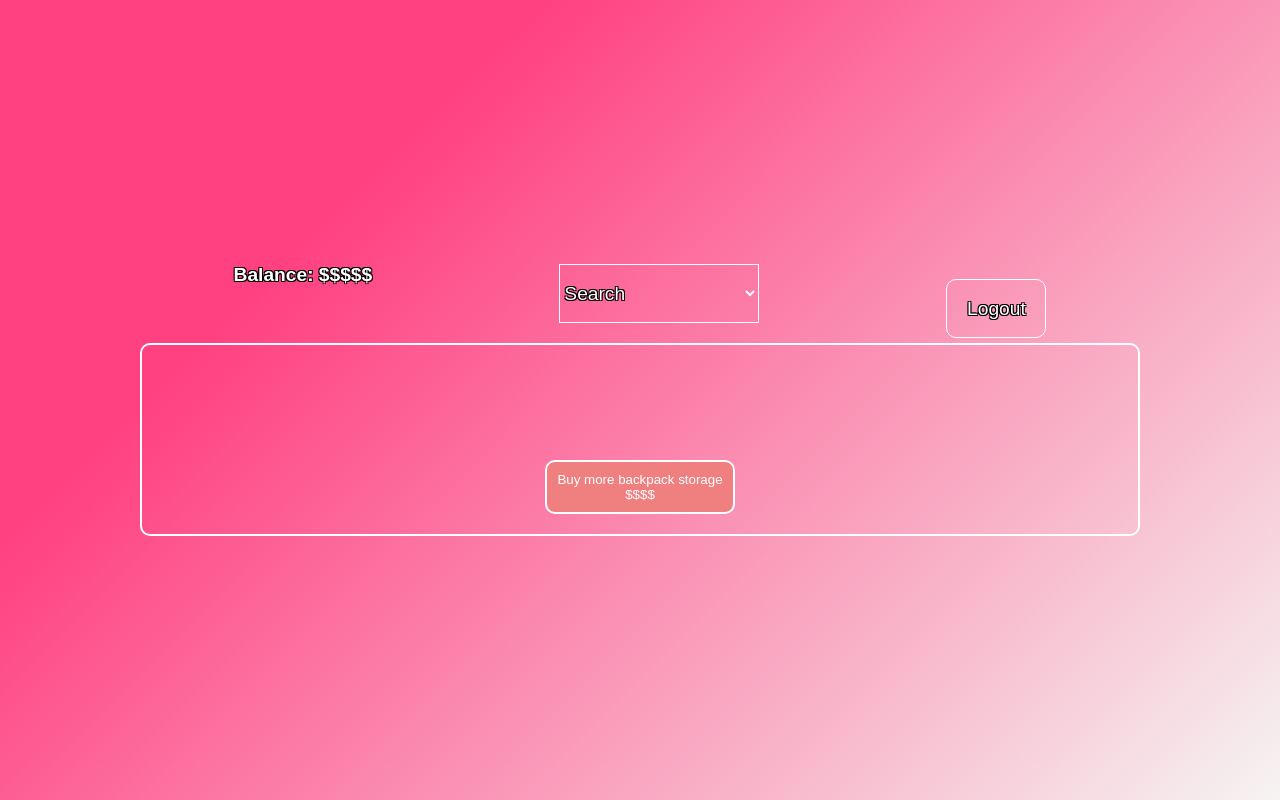
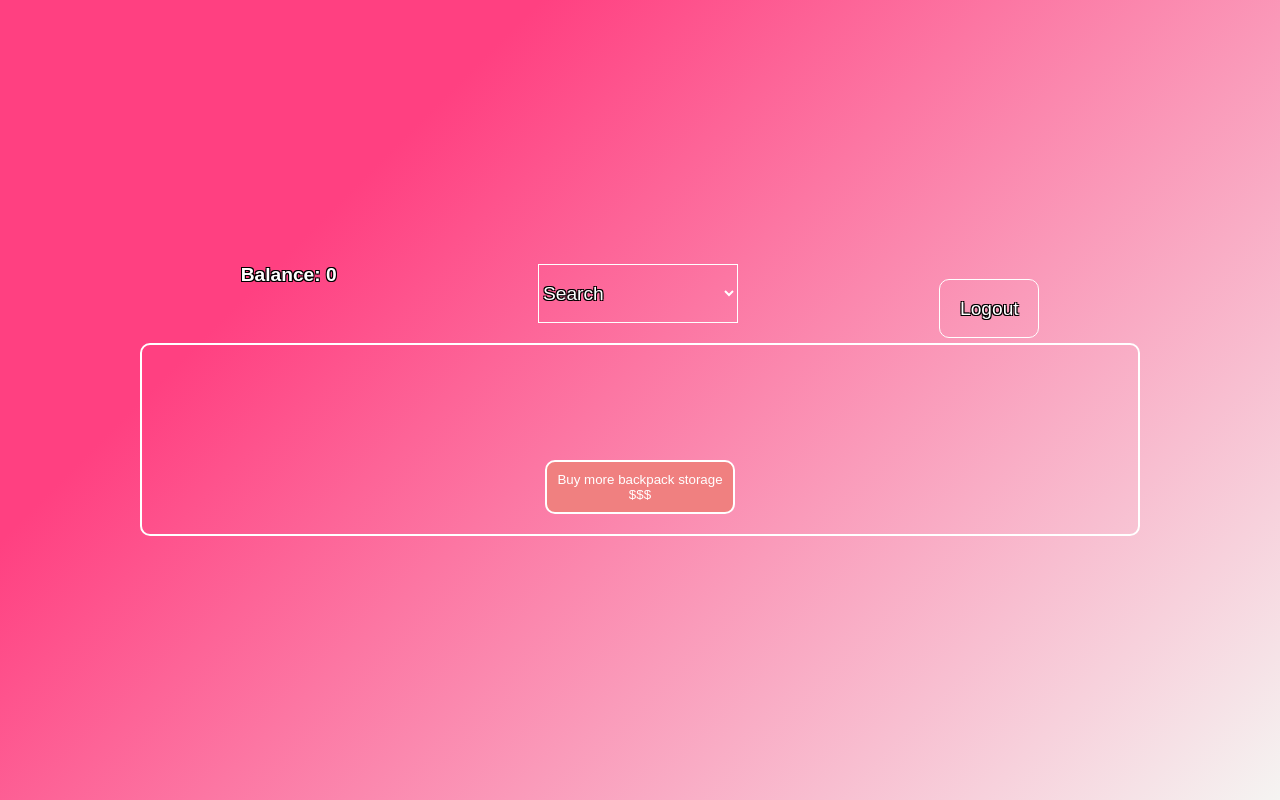
Before and after one commit to 241209-JavaReactAWS/Ritik-Mat-Project, a React (Vite) app in the folder FrontEnd/react/DuckyTracker/: page /FrontEnd/react/DuckyTracker/src/components/mainPage/MainPage.tsx in a window 1280 px wide. Built offline with nearby package versions, Linux system fonts and the light colour scheme; no server answers.

Commit message:
Pushing Again

```diff
--- a/FrontEnd/react/DuckyTracker/src/components/login/Login.tsx
+++ b/FrontEnd/react/DuckyTracker/src/components/login/Login.tsx
@@ -24,17 +24,14 @@ function Login() {
       alert("Please enter a password")
       return;
     }
-    console.log(password)
-    console.log(username)
 
     axios.post("http://localhost:8080/login",{"username" : username,"password" : password},
-      {withCredentials:true,})
+      {withCredentials:true})
       .then((response) => {
             if(response.data != "none"){ window.location.href = "./FrontEnd/react/DuckyTracker/src/components/mainPage/MainPage.tsx"}
         })
         .catch((error) => { alert("Username or password was entered incorrectly");
-
-        })
+      })
 
   }
 
@@ -48,20 +45,11 @@ function Login() {
     }
 
     axios.post("http://localhost:8080/register",{"username" : username,"password" : password},
-      {withCredentials:true,})
+      {withCredentials:true})
     .then((response) => {alert("User Created Successfully");})
     .catch((error) => {
-        if(error.status == 409){
-            alert("Username Already Exists");
-            return;
-        }
-        else if(error.status == 400){
-            alert("Username or Password does not follow formatting");
-            return;
-        }
-        else{
-            return;
-        }
+        if(error.status == 409){alert("Username Already Exists");}
+        else if(error.status == 400){alert("Username or Password does not follow formatting");}
     })
 
   }
--- a/FrontEnd/react/DuckyTracker/src/components/mainPage/MainPage.tsx
+++ b/FrontEnd/react/DuckyTracker/src/components/mainPage/MainPage.tsx
@@ -4,11 +4,17 @@ import { useEffect, useState } from "react"
 import { Duck } from "../../interfaces/Duck"
 import axios from "axios"
 
+async function updateCash() {
+  await axios.get("http://localhost:8080/backpack",{withCredentials:true})
+
+}
+
 function MainPage() {
   const [duck, setDuck] = useState<Duck[]>([])
+  const [cash, setCash] = useState<number>(0.0)
 
   useEffect(() => {
-    axios.get<Duck[]>("http://localhost:8080/duck")
+    axios.get<Duck[]>("http://localhost:8080/ducks")
     .then((res) => {
       setDuck(res.data)
     })
@@ -17,7 +23,7 @@ function MainPage() {
   return (
     <div>
       <div className="head">
-      <p id="balance">Balance: $$$$$</p>
+      <p id="balance">Balance: {cash}</p>
       <select>
         <option value="" selected disabled hidden className="drop-down">Search</option>
         <table>
@@ -40,7 +46,7 @@ function MainPage() {
       <div id="backpack-storage">
         <button>
           <p>Buy more backpack storage</p>
-          <p>$$$$</p>
+          <p>$$$</p>
         </button>
       </div>
     </div>
@@ -48,4 +54,5 @@ function MainPage() {
   )
 }
 
+
 export default MainPage
```
